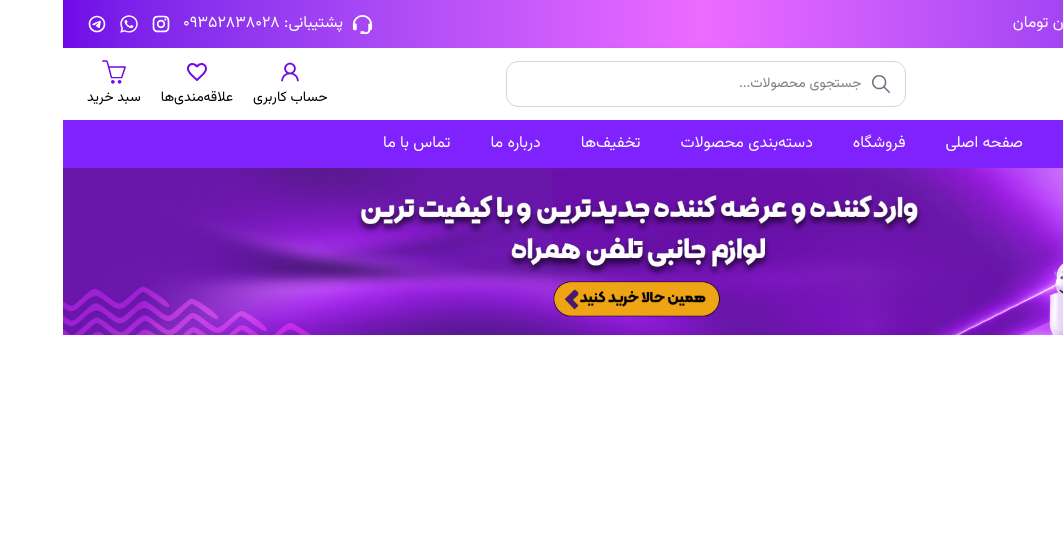
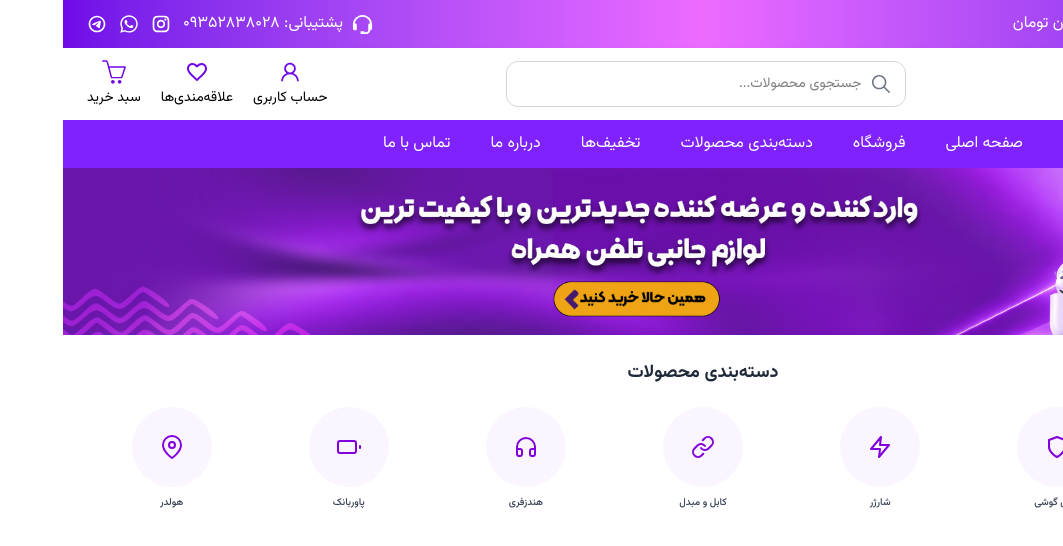
Before and after one commit to hoseintakalou1990-ctrl/violet_case, a React (Vite) app: page / in a window 1280 px wide. Shown: the top 546 px of the page, without its empty margins (217-1280 px from the left). Built offline with nearby package versions, Linux system fonts and the light colour scheme.

Commit message:
update site

```diff
--- a/src/App.jsx
+++ b/src/App.jsx
@@ -1,8 +1,9 @@
 import React from 'react'
-import { toast } from 'react-toastify'
+
 
 import Header from './Header';
 import Home from './Home';
+import Categories from './Categories';
 
 const App = () => {
 
@@ -11,6 +12,7 @@ const App = () => {
     <div>
       <Header/>
       <Home/>
+      <Categories/>
     </div>
 
 
--- /dev/null
+++ b/src/Categories.jsx
@@ -0,0 +1,60 @@
+
+import React from "react";
+import {
+  FiSmartphone,
+  FiShield,
+  FiZap,
+  FiLink,
+  FiHeadphones,
+  FiBattery,
+  FiMapPin,
+} from "react-icons/fi";
+
+const categories = [
+  { id: 1, title: "قاب و کاور", icon: FiSmartphone },
+  { id: 2, title: "گلس گوشی", icon: FiShield },
+  { id: 3, title: "شارژر", icon: FiZap },
+  { id: 4, title: "کابل و مبدل", icon: FiLink },
+  { id: 5, title: "هندزفری", icon: FiHeadphones },
+  { id: 6, title: "پاوربانک", icon: FiBattery },
+  { id: 7, title: "هولدر", icon: FiMapPin },
+];
+
+const Categories = () => {
+  return (
+      <section className="w-full px-3 sm:px-5 py-6">
+
+    <h2 className="text-lg font-bold text-gray-800 mb-5  text-center">
+      دسته‌بندی محصولات
+    </h2>
+
+    <div className="flex flex-nowrap overflow-x-auto gap-0 sm:grid sm:grid-cols-7">
+
+  {categories.map((item) => {
+    const Icon = item.icon;
+
+    return (
+      <a
+        href="/"
+        key={item.id}
+        className="flex flex-col items-center justify-center gap-2
+        min-w-[75px] shrink-0 group
+        sm:min-w-0"
+      >
+        <div className="w-12 h-12 sm:w-10 sm:h-10 md:w-20 md:h-20 rounded-full bg-purple-50 flex items-center justify-center">
+          <Icon className="text-purple-700 text-2xl" />
+        </div>
+
+        <span className="text-[10px] text-center whitespace-nowrap font-medium text-gray-700">
+          {item.title}
+        </span>
+      </a>
+    );
+  })}
+
+</div>
+  </section>
+  );
+};
+
+export default Categories;
```
